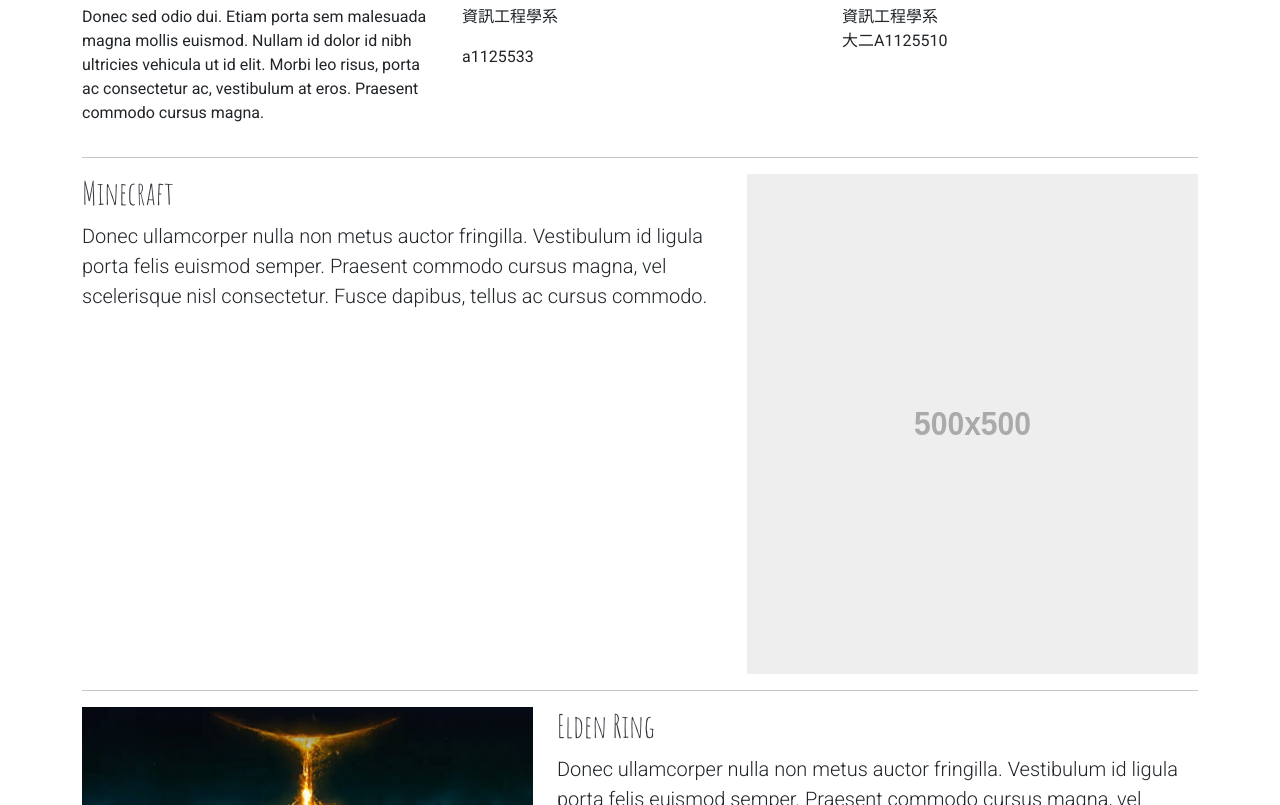
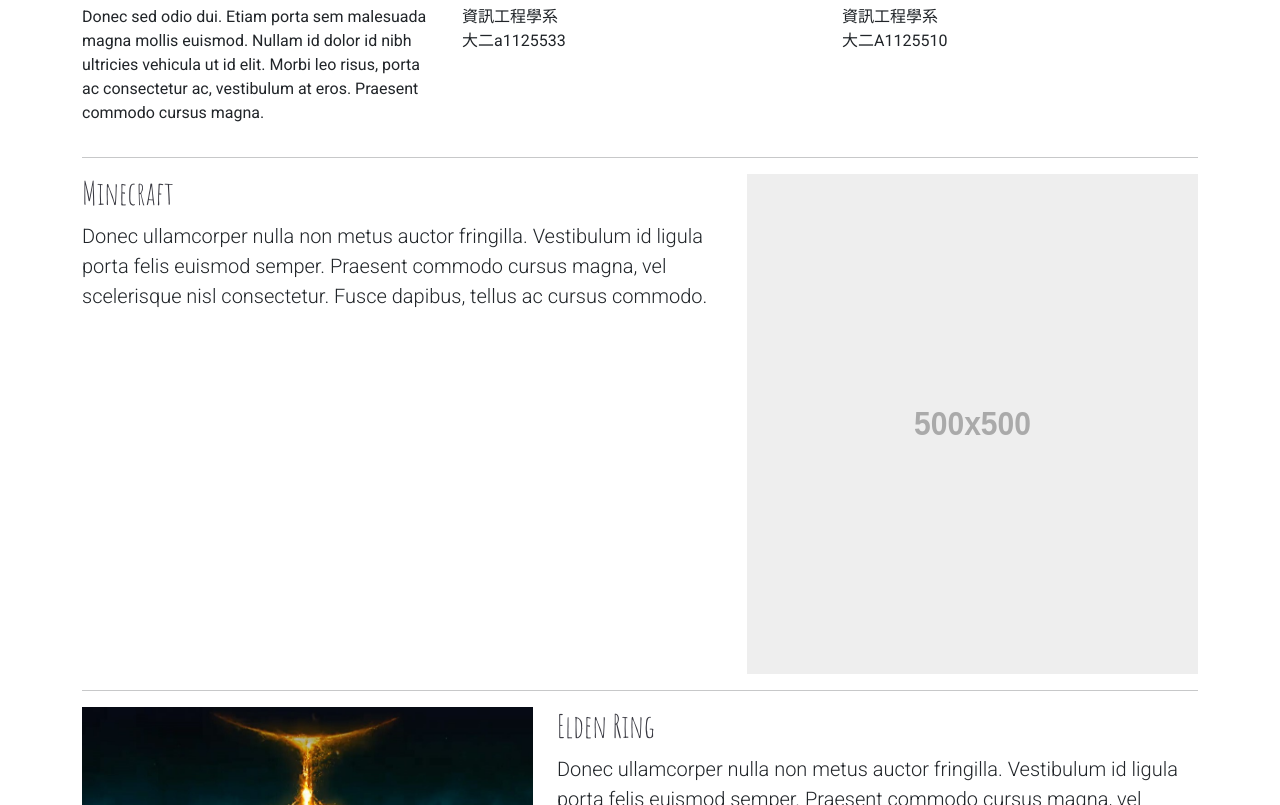
Before and after one commit to Ninepin123/website, a plain HTML site: page index.html in a window 1280 px wide. Shown: the part 1104-1909 px from the top of the page. Drawn offline with Linux system fonts and the light colour scheme; files whose address does not match are found by name.

Commit message:
small change
<br>a1125533</p>

```diff
--- a/index.html
+++ b/index.html
@@ -110,8 +110,7 @@
         <div class="col-lg-4">
           <img class="rounded-circle" src="assets/img/eldenRing/allen.jpg" alt="Generic placeholder image" width="140" height="140">
           <h2 class = "featurette-Chinese">劉岳霖</h2>
-          <p>資訊工程學系</p>
-          <p>a1125533</p>
+          <p>資訊工程學系<br>大二a1125533</p>
 
         </div><!-- /.col-lg-4 -->
         <div class="col-lg-4">
```
